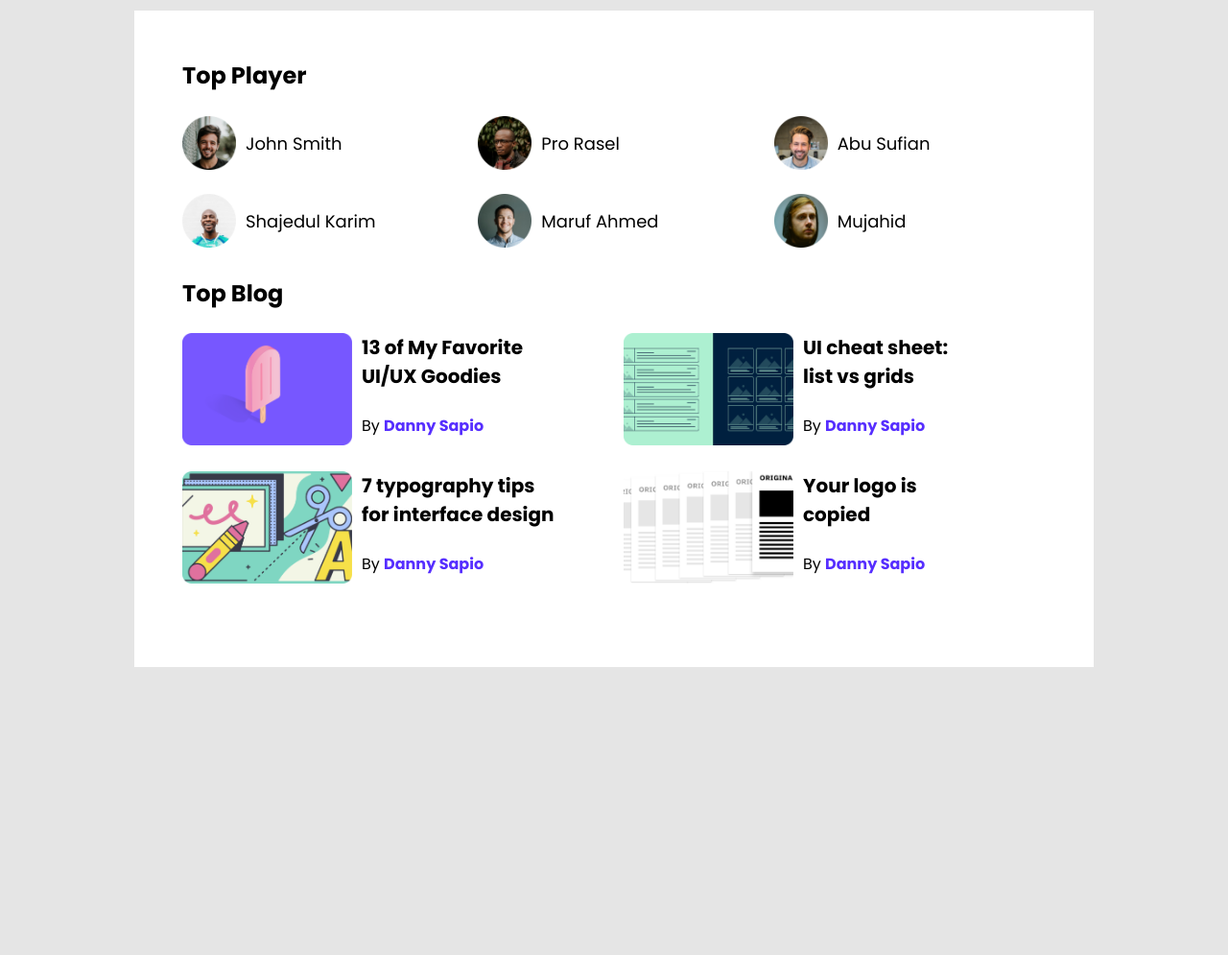
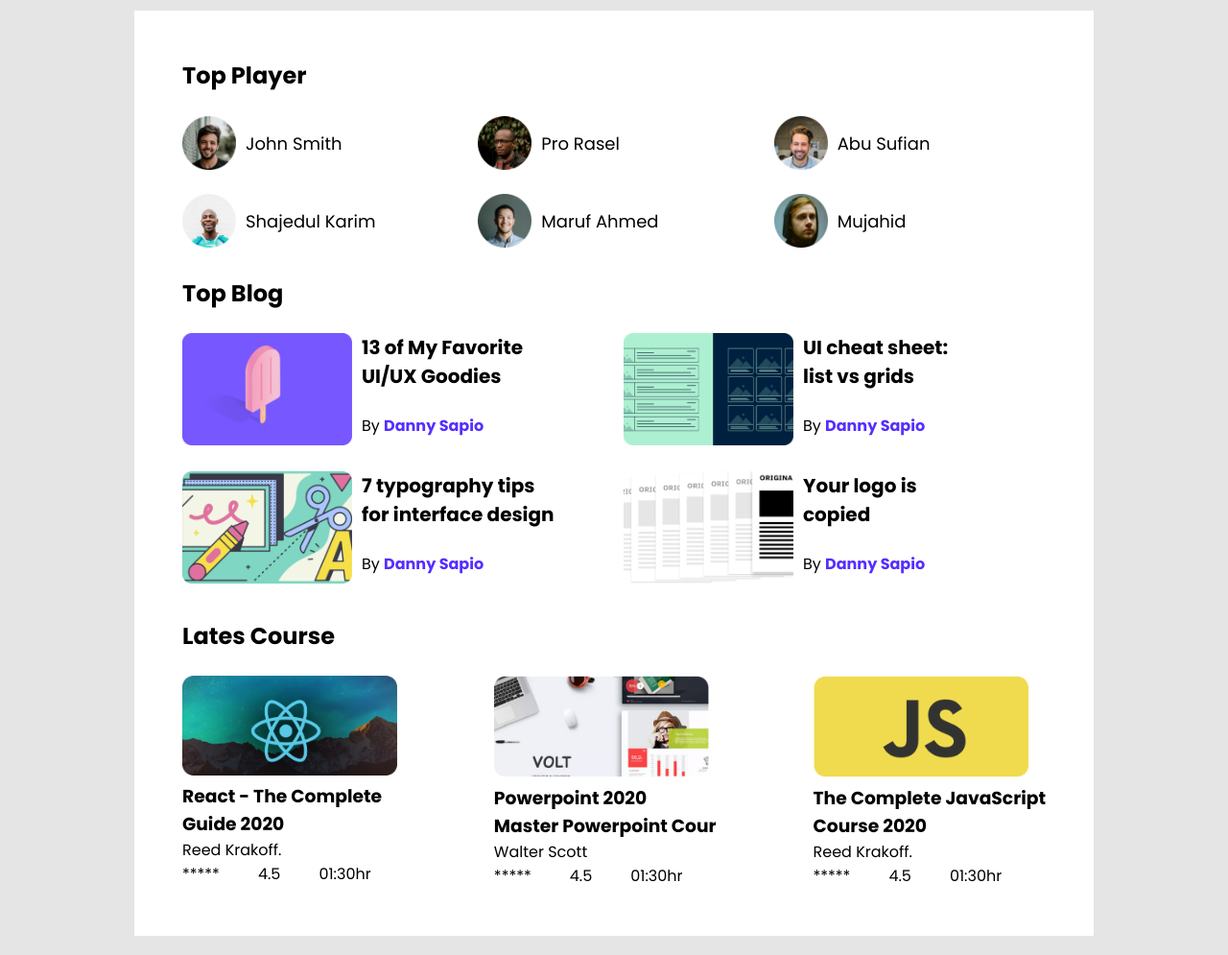
Before and after one commit to MD-Moniruzzaman-Arafat/Module-10-project, a plain HTML site: page index.html in a window 1280 px wide. Shown: the part 87-1082 px from the top of the page at 96% size. Before the commit the page ends 802 px from the top, so only its background shows below. Drawn offline with Linux system fonts and the light colour scheme.

Commit message:
letest course section

```diff
--- a/css/style.css
+++ b/css/style.css
@@ -120,3 +120,24 @@ main {
     color: #562EFF;
     font-weight: 700;
 }
+
+/* Lates Course section */
+.courses {
+    display: flex;
+    justify-content: space-between;
+}
+
+.course img {
+    width: 224px;
+}
+
+.reating {
+    display: flex;
+    gap: 40px;
+    align-items: center;
+}
+
+.lates-course-section>h3 {
+    font-size: 24px;
+    margin-bottom: 24px;
+}
--- a/index.html
+++ b/index.html
@@ -109,6 +109,57 @@
                 </div>
             </div>
         </section>
+        <!-- Lates Course section -->
+        <section class="lates-course-section">
+            <h3>Lates Course</h3>
+            <div class="courses">
+                <div class="course">
+                    <div class="img">
+                        <img src="./images/courses/course-1.png" alt="">
+                    </div>
+                    <div class="decribtion">
+                        <h3>React - The Complete</h3>
+                        <h3>Guide 2020</h3>
+                        <p>Reed Krakoff.</p>
+                        <div class="reating">
+                            <div>*****</div>
+                            <div>4.5</div>
+                            <div>01:30hr</div>
+                        </div>
+                    </div>
+                </div>
+                <div class="course">
+                    <div class="img">
+                        <img src="./images/courses/course-2.png" alt="">
+                    </div>
+                    <div class="decribtion">
+                        <h3>Powerpoint 2020 </h3>
+                        <h3>Master Powerpoint Cour</h3>
+                        <p>Walter Scott</p>
+                        <div class="reating">
+                            <div>*****</div>
+                            <div>4.5</div>
+                            <div>01:30hr</div>
+                        </div>
+                    </div>
+                </div>
+                <div class="course">
+                    <div class="img">
+                        <img src="./images/courses/course-3.png" alt="">
+                    </div>
+                    <div class="decribtion">
+                        <h3>The Complete JavaScript </h3>
+                        <h3>Course 2020</h3>
+                        <p>Reed Krakoff.</p>
+                        <div class="reating">
+                            <div>*****</div>
+                            <div>4.5</div>
+                            <div>01:30hr</div>
+                        </div>
+                    </div>
+                </div>
+            </div>
+        </section>
     </main>
 
 </body>
```
